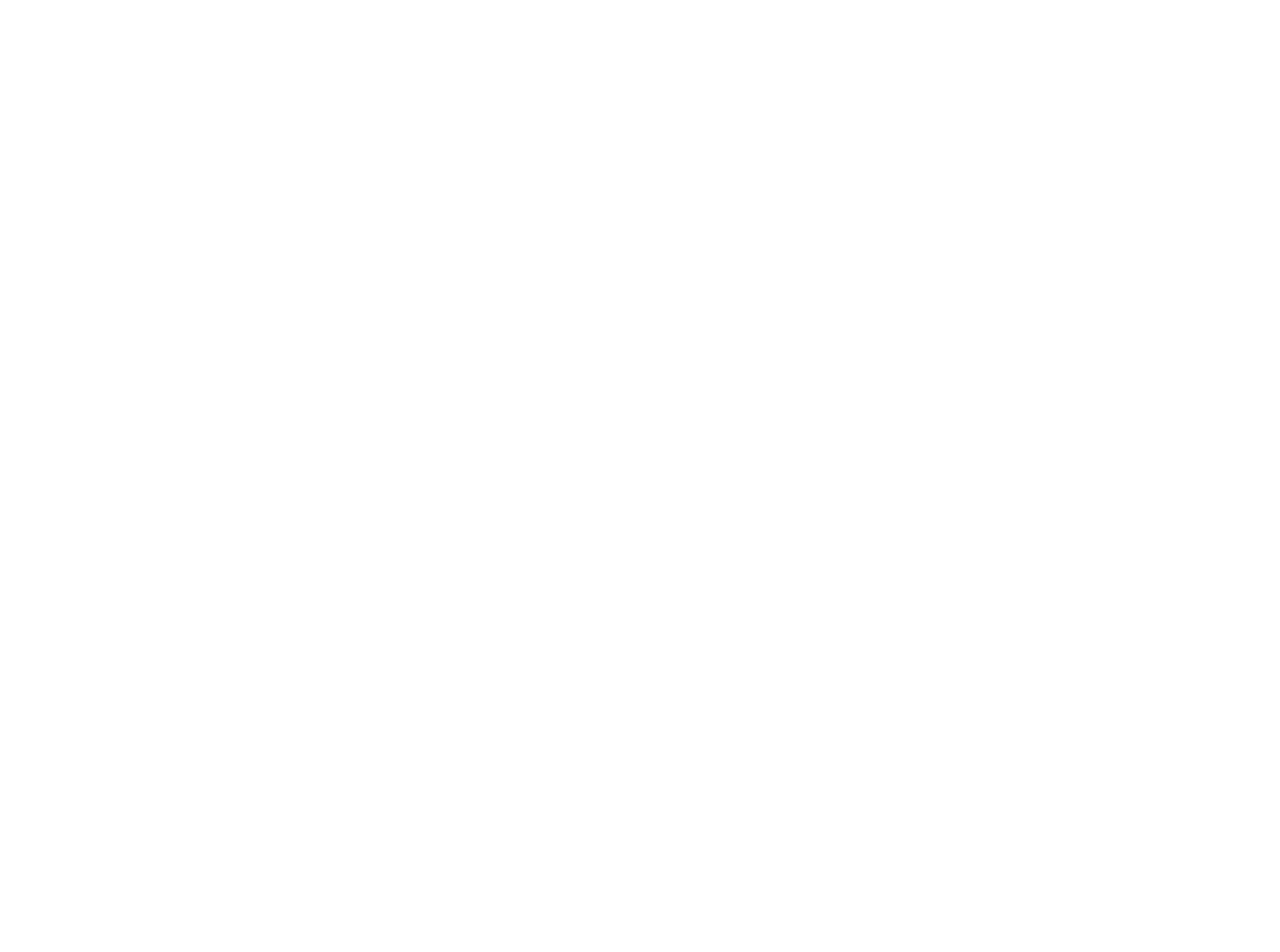
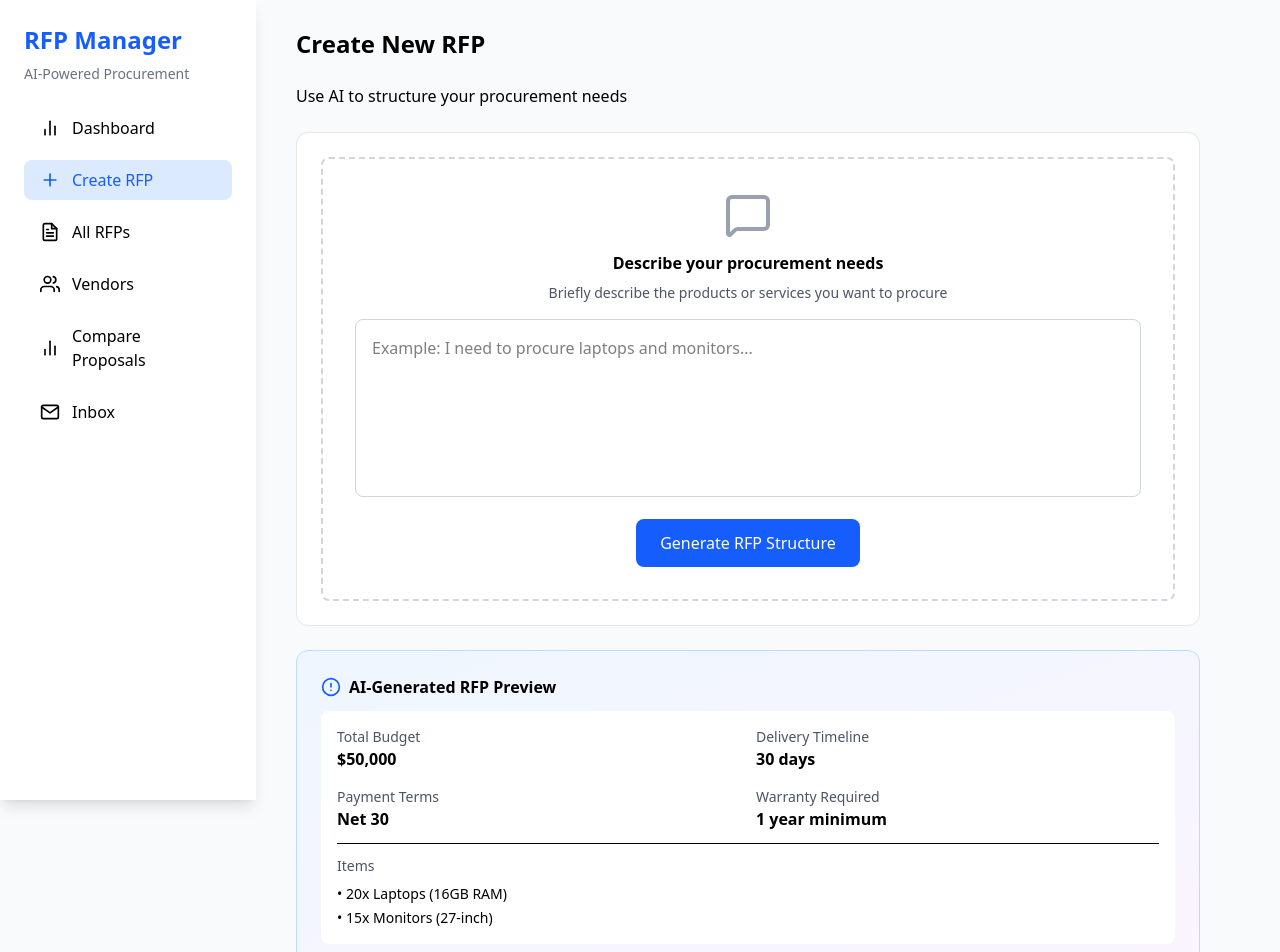
Before and after one commit to SivaGuruK/RFP-Management-System-Frontend, a React app: page /create-rfp in a window 1280 px wide. Before the commit this address had no page. Shown: the top 952 px of the page. Before the commit the page ends 800 px from the top, so only its background shows below. Built offline with nearby package versions, Linux system fonts and the light colour scheme; the HTML template or start-up script is replaced by a standard one.

Commit message:
Create RFPs And Dashboard Page Base UI Setup

```diff
--- a/src/App.tsx
+++ b/src/App.tsx
@@ -1,11 +1,13 @@
 import { Routes, Route } from "react-router-dom";
 import Dashboard from "./pages/Dashboard";
+import CreateRFP from "./pages/CreateRFP";
 
 function App() {
   return (
     <Routes>
       <Route path="/" element={ <Dashboard />}/>
       <Route path="/dashboard" element={ <Dashboard />}/>
+      <Route path="/create-rfp" element={<CreateRFP />}/>
     </Routes>
   )
 }
--- /dev/null
+++ b/src/cards/RFPAIPreviewCard.tsx
@@ -0,0 +1,59 @@
+import React from "react";
+import { AlertCircle } from "lucide-react";
+
+interface RFPPreviewCardProps {
+  totalBudget: string;
+  deliveryTimeline: string;
+  paymentTerms: string;
+  warranty: string;
+  items: string[];
+}
+
+const RFPAIPreviewCard: React.FC<RFPPreviewCardProps> = ({
+  totalBudget,
+  deliveryTimeline,
+  paymentTerms,
+  warranty,
+  items,
+}) => {
+  return (
+    <div className="bg-gradient-to-br from-blue-50 to-purple-50 rounded-xl border border-blue-200 p-6">
+      <h3 className="font-semibold mb-3 flex items-center gap-2">
+        <AlertCircle size={20} className="text-blue-600" />
+        AI-Generated RFP Preview
+      </h3>
+      <div className="bg-white rounded-lg p-4 space-y-3">
+        <div className="grid grid-cols-2 gap-4">
+          <div>
+            <p className="text-sm text-gray-600">Total Budget</p>
+            <p className="font-semibold">{totalBudget}</p>
+          </div>
+          <div>
+            <p className="text-sm text-gray-600">Delivery Timeline</p>
+            <p className="font-semibold">{deliveryTimeline}</p>
+          </div>
+          <div>
+            <p className="text-sm text-gray-600">Payment Terms</p>
+            <p className="font-semibold">{paymentTerms}</p>
+          </div>
+          <div>
+            <p className="text-sm text-gray-600">Warranty Required</p>
+            <p className="font-semibold">{warranty}</p>
+          </div>
+        </div>
+        <div className="border-t pt-3">
+          <p className="text-sm text-gray-600 mb-2">Items</p>
+          <ul className="space-y-1">
+            {items.map((item, index) => (
+              <li key={index} className="text-sm">
+                • {item}
+              </li>
+            ))}
+          </ul>
+        </div>
+      </div>
+    </div>
+  );
+};
+
+export default RFPAIPreviewCard;
--- /dev/null
+++ b/src/cards/RFPInputCard.tsx
@@ -0,0 +1,33 @@
+import React from "react";
+import { MessageSquare } from "lucide-react";
+
+interface RFPInputCardProps {
+  onGenerate?: () => void;
+}
+
+const RFPInputCard: React.FC<RFPInputCardProps> = ({ onGenerate }) => {
+  return (
+    <div className="bg-white rounded-xl border border-gray-200 p-6">
+      <div className="space-y-4">
+        <div className="border-2 border-dashed border-gray-300 rounded-lg p-8 text-center hover:border-blue-400 transition-colors">
+          <MessageSquare className="w-12 h-12 text-gray-400 mx-auto mb-3" />
+          <h3 className="font-semibold mb-2">Describe your procurement needs</h3>
+          <p className="text-sm text-gray-600 mb-4">Briefly describe the products or services you want to procure</p>
+          <textarea
+            className="w-full p-4 border border-gray-300 rounded-lg resize-none focus:outline-none focus:border-blue-500"
+            rows={6}
+            placeholder="Example: I need to procure laptops and monitors..."
+          />
+          <button
+            onClick={onGenerate}
+            className="mt-4 px-6 py-3 bg-blue-600 text-white rounded-lg hover:bg-blue-700 font-medium"
+          >
+            Generate RFP Structure
+          </button>
+        </div>
+      </div>
+    </div>
+  );
+};
+
+export default RFPInputCard;
--- /dev/null
+++ b/src/pages/CreateRFP.tsx
@@ -0,0 +1,26 @@
+import RFPInputCard from "../cards/RFPInputCard"
+import RFPAIPreviewCard from "../cards/RFPAIPreviewCard";
+import AppLayout from "../layouts/AppLayout";
+
+const CreateRFP = () => {
+  const items = ["20x Laptops (16GB RAM)", "15x Monitors (27-inch)"];
+
+  return (
+    <AppLayout>
+    <div className="space-y-6">
+      <h1 className="text-2xl font-bold">Create New RFP</h1>
+      <p>Use AI to structure your procurement needs</p>
+      <RFPInputCard onGenerate={() => console.log("Generate clicked")} />
+      <RFPAIPreviewCard
+        totalBudget="$50,000"
+        deliveryTimeline="30 days"
+        paymentTerms="Net 30"
+        warranty="1 year minimum"
+        items={items}
+      />
+    </div>
+    </AppLayout>
+  );
+};
+
+export default CreateRFP;
--- a/src/pages/Dashboard.tsx
+++ b/src/pages/Dashboard.tsx
@@ -1,10 +1,54 @@
-import AppLayout from "../layouts/AppLayout";
+import StatsCard from '../cards/StatsCard';
+import RecentRFPs from '../cards/RecentRFPs';
+import { FileText, Clock, Users, BarChart3 } from 'lucide-react';
+import AppLayout from '../layouts/AppLayout';
 
 export default function Dashboard() {
+  const rfps = [
+    {
+      id: "1",
+      title: "Office Supplies",
+      status: "Pending",
+      budget: 10000,
+      vendors: 4,
+      responses: 2,
+      created: "2025-12-01",
+    },
+    {
+      id: "2",
+      title: "Office Supplies",
+      status: "Completed",
+      budget: 10000,
+      vendors: 4,
+      responses: 2,
+      created: "2025-12-01",
+    },
+    {
+      id: "3",
+      title: "Office Supplies",
+      status: "In Progress",
+      budget: 10000,
+      vendors: 4,
+      responses: 2,
+      created: "2025-12-01",
+    },
+  ];
+
   return (
     <AppLayout>
-      <h1 className="text-2xl font-bold">Dashboard</h1>
-      <p>Overview of your procurement activities</p>
+        <div className="space-y-6">
+            <h1 className="text-2xl font-bold">Dashboard</h1>
+            <p>Overview of your procurement activities</p>
+
+            <div className="grid grid-cols-1 md:grid-cols-4 gap-6">
+                <StatsCard label="Active RFPs" value={12} icon={<FileText className="w-10 h-10 text-blue-500" />} />
+                <StatsCard label="Pending Responses" value={8} icon={<Clock className="w-10 h-10 text-orange-500" />} />
+                <StatsCard label="Total Vendors" value={24} icon={<Users className="w-10 h-10 text-green-500" />} />
+                <StatsCard label="Avg. Response Time" value="3.2d" icon={<BarChart3 className="w-10 h-10 text-purple-500" />} />
+            </div>
+
+            <RecentRFPs rfps={rfps} onCreate={() => console.log("Create RFP clicked")} />
+        </div>
     </AppLayout>
   );
 }
```
